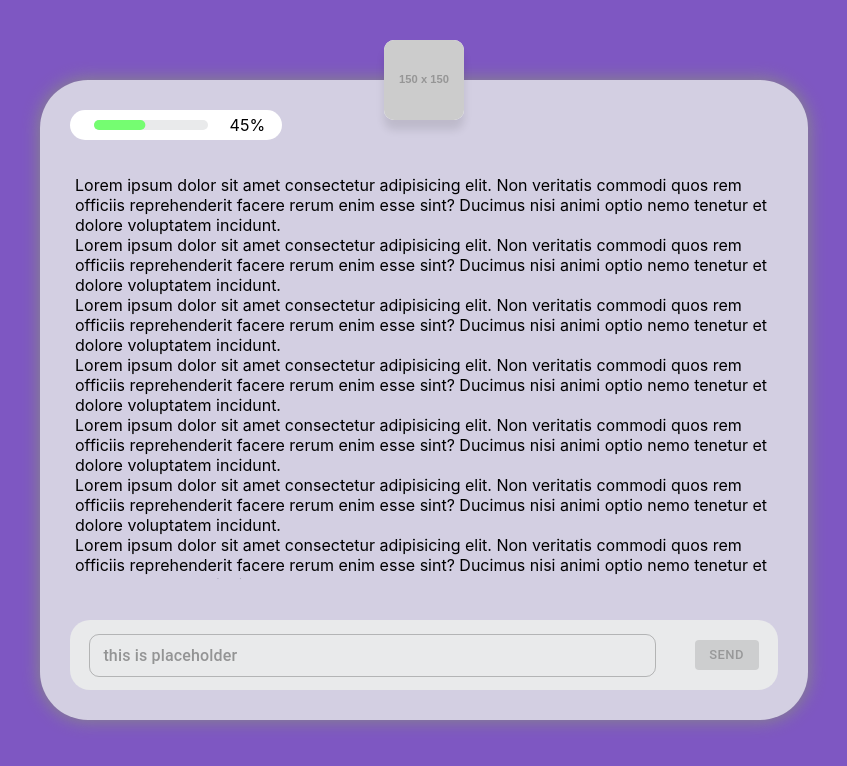
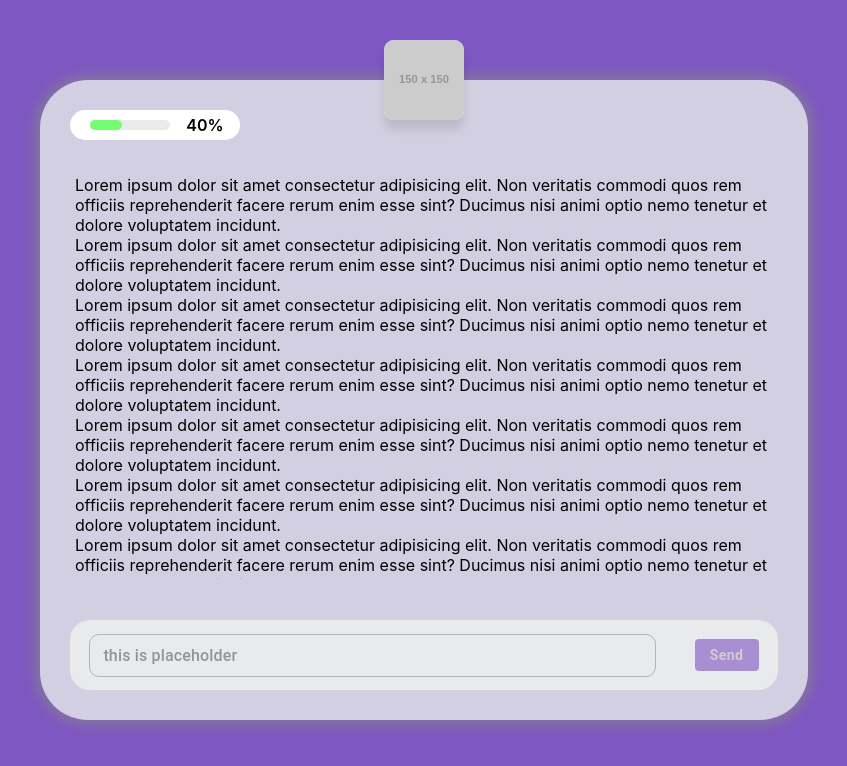
Before and after one commit to iamthiru/transition-demo, a React (Vite) app: page / in a window 1280 px wide. Both pictures are taken after a click on the picture 640 px from the left and 440 px from the top of the page. Shown: the top 766 px of the page, without its empty margins (216-1063 px from the left). Built offline with nearby package versions, Linux system fonts and the light colour scheme.

Commit message:
added styles for button

```diff
--- a/src/components/ReportPage/FormContainer/index.jsx
+++ b/src/components/ReportPage/FormContainer/index.jsx
@@ -20,12 +20,28 @@ const useStyles = makeStyles(() => ({
         margin: 0
     }
   },
-  btn: {},
+  btnContainer: {},
+  customBtn: {
+  },
 }));
 
 const FormContainer = () => {
   const classes = useStyles();
-
+  const btn = {
+    backgroundColor: "#7e57c2",
+    color: "#FFFFFF",
+    textTransform: 'none',
+    boxShadow: 'none !important',
+    '&.Mui-disabled': {
+      backgroundColor: "#a88fd4",
+      color: "#cfcdcd",
+    },
+    '&:hover': {
+      backgroundColor: "#7e57c2",
+    },
+    fontSize: "14px",
+    fontWeight: 600
+  }
   const [value, setValue] = useState("");
   return (
     <div className={classes.container}>
@@ -50,12 +66,13 @@ const FormContainer = () => {
           }}
         />
       </div>
-      <div className={classes.btn}>
+      <div className={classes.btnContainer}>
         <Button
           variant="contained"
           size="small"
           onClick={() => console.log({ value })}
           disabled={value.length === 0}
+          sx={btn}
         >
           Send
         </Button>
--- a/src/components/ReportPage/ProgressBar/index.jsx
+++ b/src/components/ReportPage/ProgressBar/index.jsx
@@ -1,9 +1,10 @@
+/* eslint-disable react/prop-types */
 import { makeStyles, withStyles } from "@material-ui/core/styles";
 import LinearProgress from "@material-ui/core/LinearProgress";
 
 const useStyles = makeStyles(() => ({
   ProgressBarContainer: {
-    width: "30%",
+    width: "170px",
     height: "30px",
     padding: "10px",
     backgroundColor: "#FFFFFF",
@@ -15,6 +16,10 @@ const useStyles = makeStyles(() => ({
     placeContent: "center",
     placeItems: "center",
   },
+  progressValue: {
+    fontSize: "16px",
+    fontWeight: 600,
+  }
 }));
 
 const BorderLinearProgress = withStyles(() => ({
@@ -32,12 +37,12 @@ const BorderLinearProgress = withStyles(() => ({
   },
 }))(LinearProgress);
 
-const ProgressBar = () => {
+const ProgressBar = ({progressValue}) => {
   const classes = useStyles();
   return (
     <div className={classes.ProgressBarContainer}>
-      <BorderLinearProgress variant="determinate" value={45} />
-      <span> 45% </span>
+      <BorderLinearProgress variant="determinate" value={progressValue} />
+      <div className={classes.progressValue}> {`${progressValue}%`} </div>
     </div>
   );
 };
--- a/src/components/ReportPage/index.jsx
+++ b/src/components/ReportPage/index.jsx
@@ -1,3 +1,4 @@
+/* eslint-disable no-unused-vars */
 import { useState } from "react";
 import { Box, Container } from "@mui/material";
 import useStyles from "./Styles";
@@ -7,6 +8,7 @@ import ProgressBar from "./ProgressBar";
 const ReportPage = () => {
   const classes = useStyles();
   const [isChatboxOpen, setIsChatboxOpen] = useState(false);
+  const [progressValue, setProgressValue] = useState(40);
 
   const openChatbox = () => {
     setIsChatboxOpen(!isChatboxOpen);
@@ -31,7 +33,9 @@ const ReportPage = () => {
           isChatboxOpen ? classes.openChatbox : ""
         }`}
       >
-        <ProgressBar />
+        {isChatboxOpen && (
+          <>
+            <ProgressBar progressValue={progressValue} />
 
             <Box className={classes.chatboxContainer}>
               <div
@@ -41,55 +45,57 @@ const ReportPage = () => {
                 <Box>
                   Lorem ipsum dolor sit amet consectetur adipisicing elit. Non
                   veritatis commodi quos rem officiis reprehenderit facere rerum
-              enim esse sint? Ducimus nisi animi optio nemo tenetur et dolore
-              voluptatem incidunt.
+                  enim esse sint? Ducimus nisi animi optio nemo tenetur et
+                  dolore voluptatem incidunt.
                 </Box>
                 <Box>
                   Lorem ipsum dolor sit amet consectetur adipisicing elit. Non
                   veritatis commodi quos rem officiis reprehenderit facere rerum
-              enim esse sint? Ducimus nisi animi optio nemo tenetur et dolore
-              voluptatem incidunt.
+                  enim esse sint? Ducimus nisi animi optio nemo tenetur et
+                  dolore voluptatem incidunt.
                 </Box>
                 <Box>
                   Lorem ipsum dolor sit amet consectetur adipisicing elit. Non
                   veritatis commodi quos rem officiis reprehenderit facere rerum
-              enim esse sint? Ducimus nisi animi optio nemo tenetur et dolore
-              voluptatem incidunt.
+                  enim esse sint? Ducimus nisi animi optio nemo tenetur et
+                  dolore voluptatem incidunt.
                 </Box>
                 <Box>
                   Lorem ipsum dolor sit amet consectetur adipisicing elit. Non
                   veritatis commodi quos rem officiis reprehenderit facere rerum
-              enim esse sint? Ducimus nisi animi optio nemo tenetur et dolore
-              voluptatem incidunt.
+                  enim esse sint? Ducimus nisi animi optio nemo tenetur et
+                  dolore voluptatem incidunt.
                 </Box>
                 <Box>
                   Lorem ipsum dolor sit amet consectetur adipisicing elit. Non
                   veritatis commodi quos rem officiis reprehenderit facere rerum
-              enim esse sint? Ducimus nisi animi optio nemo tenetur et dolore
-              voluptatem incidunt.
+                  enim esse sint? Ducimus nisi animi optio nemo tenetur et
+                  dolore voluptatem incidunt.
                 </Box>
                 <Box>
                   Lorem ipsum dolor sit amet consectetur adipisicing elit. Non
                   veritatis commodi quos rem officiis reprehenderit facere rerum
-              enim esse sint? Ducimus nisi animi optio nemo tenetur et dolore
-              voluptatem incidunt.
+                  enim esse sint? Ducimus nisi animi optio nemo tenetur et
+                  dolore voluptatem incidunt.
                 </Box>
                 <Box>
                   Lorem ipsum dolor sit amet consectetur adipisicing elit. Non
                   veritatis commodi quos rem officiis reprehenderit facere rerum
-              enim esse sint? Ducimus nisi animi optio nemo tenetur et dolore
-              voluptatem incidunt.
+                  enim esse sint? Ducimus nisi animi optio nemo tenetur et
+                  dolore voluptatem incidunt.
                 </Box>
                 <Box>
                   Lorem ipsum dolor sit amet consectetur adipisicing elit. Non
                   veritatis commodi quos rem officiis reprehenderit facere rerum
-              enim esse sint? Ducimus nisi animi optio nemo tenetur et dolore
-              voluptatem incidunt.
+                  enim esse sint? Ducimus nisi animi optio nemo tenetur et
+                  dolore voluptatem incidunt.
                 </Box>
               </Container>
             </Box>
 
             <FormContainer />
+          </>
+        )}
       </Box>
     </Box>
   );
```
Lines whose indentation alone changed are shown as unchanged.
